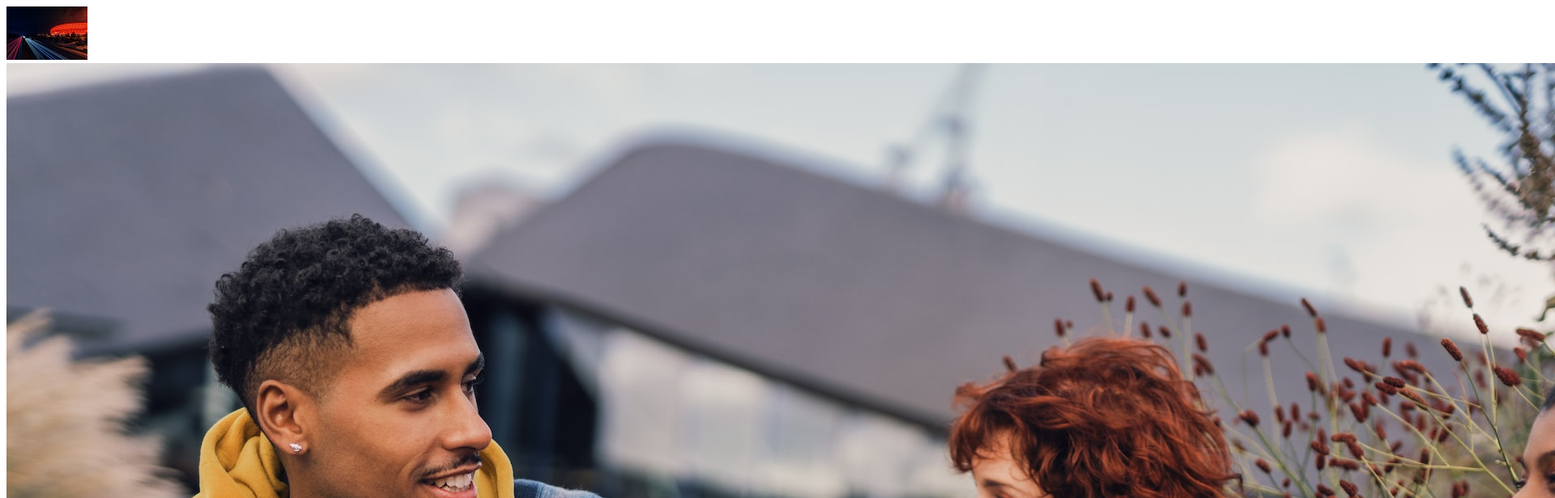
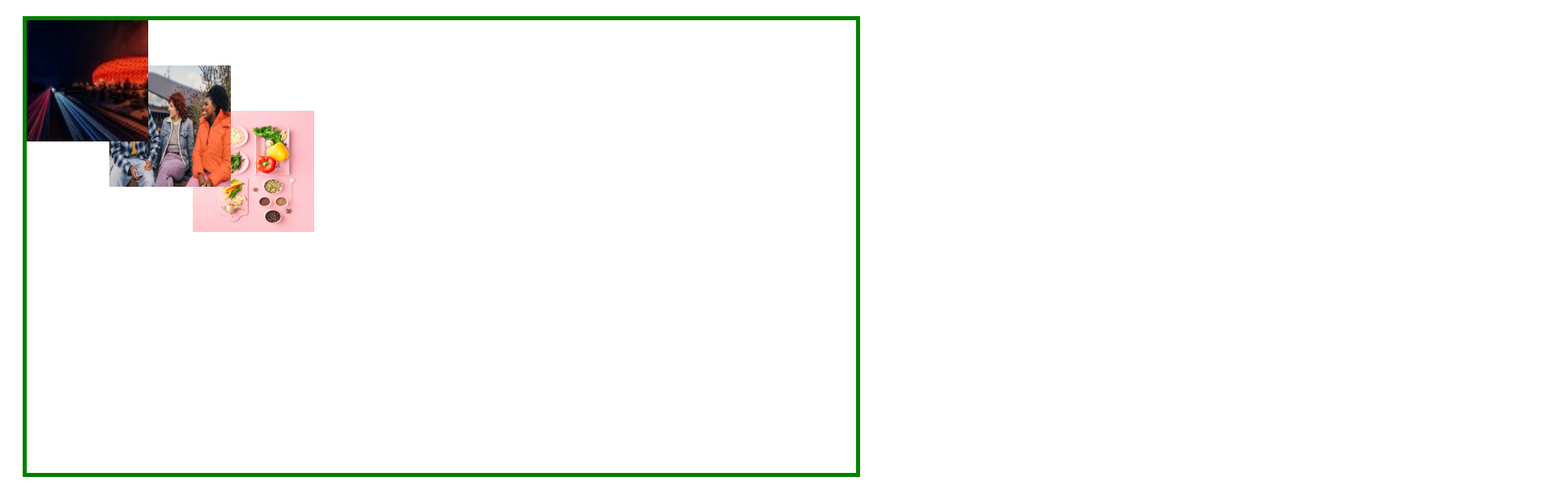
Before and after one commit to sun-n-y/position_Float_MediaQueries, a plain HTML site: page index.html in a window 1280 px wide. Shown: the top 616 px of the page at 81% size, 1920 px wide, since content can reach past the window. Drawn offline with Linux system fonts and the light colour scheme.

Commit message:
add styles for z index

```diff
--- a/main.css
+++ b/main.css
@@ -1 +1,33 @@
 /* z index  */
+
+img {
+  width: 150px;
+  height: 150px;
+  position: absolute;
+}
+
+.banner {
+  margin: 20px;
+  width: 80vw;
+  height: 70vh;
+  border: 5px solid green;
+  position: relative;
+}
+
+.one {
+  top: 0;
+  left: 0;
+  z-index: 3;
+}
+
+.two {
+  top: 10%;
+  left: 10%;
+  z-index: 2;
+}
+
+.three {
+  top: 20%;
+  left: 20%;
+  z-index: 1;
+}
```
